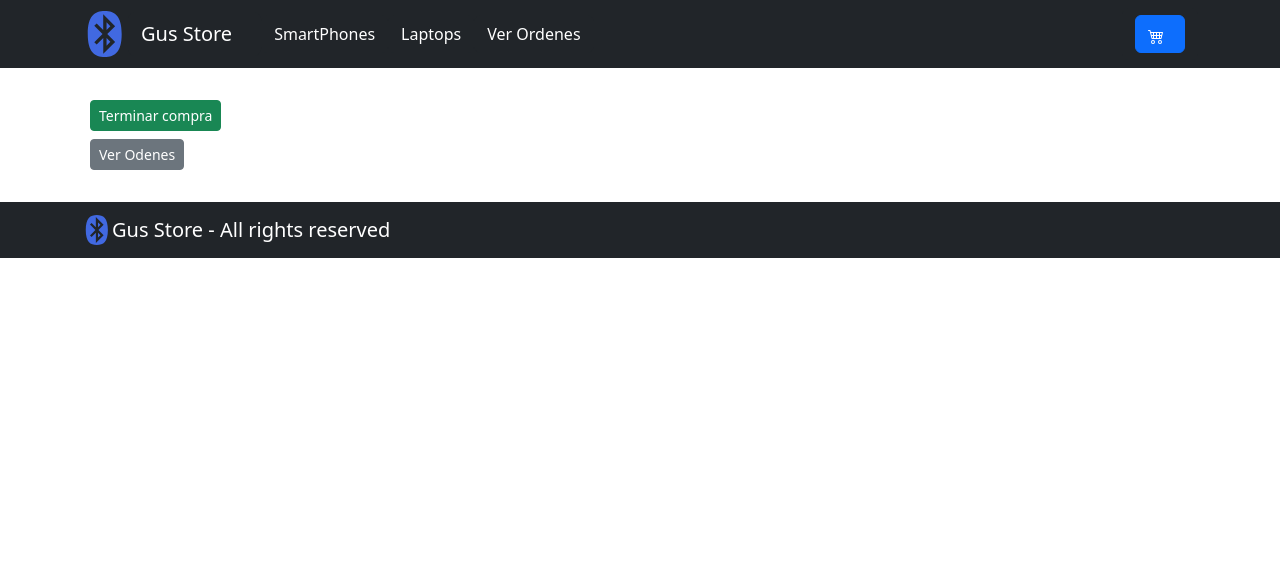
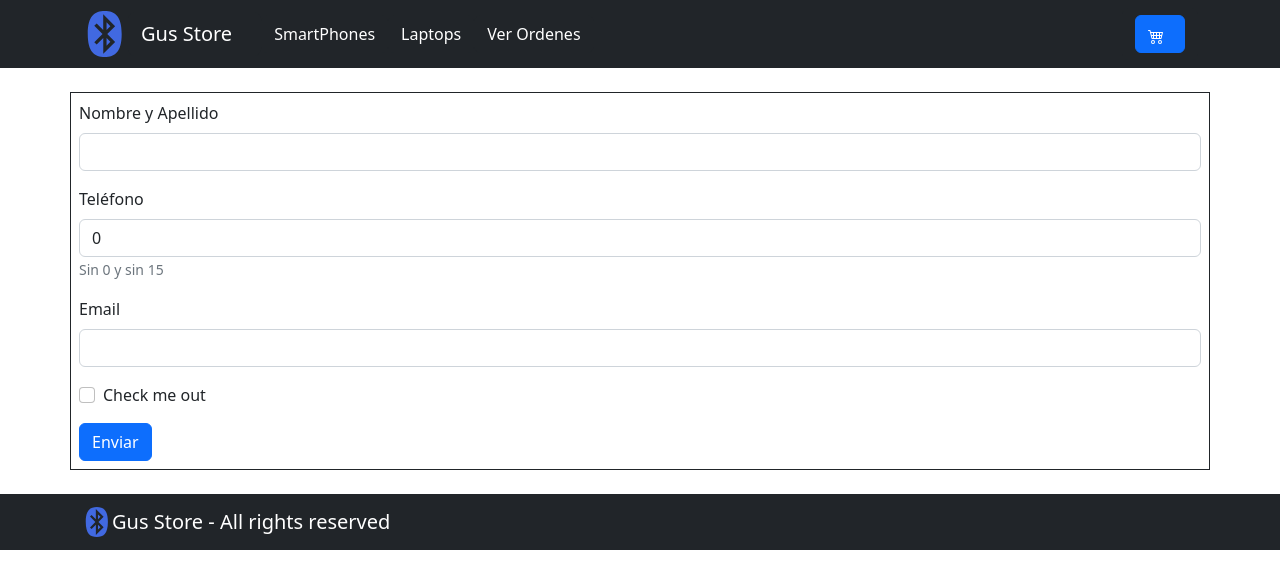
Before and after one commit to romerogustavob/reactclase6, a React (Create React App) app: page /cartview in a window 1280 px wide. Shown: the top 588 px of the page. Built offline with nearby package versions, Linux system fonts and the light colour scheme.

Commit message:
formulario nueva order

```diff
--- a/package.json
+++ b/package.json
@@ -1,8 +1,12 @@
 {
-  "name": "clase5",
+  "name": "reactclase",
   "version": "0.1.0",
   "private": true,
   "dependencies": {
+    "@emotion/react": "^11.10.4",
+    "@emotion/styled": "^11.10.4",
+    "@mui/icons-material": "^5.6.2",
+    "@mui/material": "^5.10.8",
     "@testing-library/jest-dom": "^5.16.5",
     "@testing-library/react": "^13.4.0",
     "@testing-library/user-event": "^13.5.0",
--- a/src/components/CartView/CartView.js
+++ b/src/components/CartView/CartView.js
@@ -1,45 +1,91 @@
 import { addDoc, collection, doc, getDocs, getFirestore, updateDoc } from "firebase/firestore";
-import { Link } from "react-router-dom";
+import { Link, useNavigate } from "react-router-dom";
 import Button from 'react-bootstrap/esm/Button';
+import Form from 'react-bootstrap/Form';
 import Swal from "sweetalert2";
 import { useCartContext } from "../../context/CartContext";
+import { useState } from "react";
 
 const CartView = () => {
-  const { clear } = useCartContext();
+  const { carts, totalPrice, clear } = useCartContext();
 
-  const order = {
-    buyer: { name: 'Ernesto', phone: 123, email: 'ernesto@gmail.com' },
-    items: [ {id: 4, title: 'Samsung Universe 9', price: 500}, {id:7, title: 'MacBook Pro', price: 1749} ],
-    date: '01-10-2022',
-    total: 2249
+  const [name, setName] = useState("");
+  const [phone, setPhone] = useState(0);
+  const [email, setEmail] = useState("");
+
+  const [order, setOrder] = useState([])
+
+    const navigate = useNavigate()
+
+    const orderHandler = (e) => {
+        e.preventDefault();
+        setOrder({
+          buyer: { "name": name, "phone": phone, "email": email },
+          items: carts.map( item => {
+              return {
+                id: item.item.map(i=>i.id),
+                title: item.item.map(i=>i.title),
+                price: item.item.map(i=>i.price),
+              }}),
+          date: Date(),
+          total: totalPrice
+
+        })
+        guardarOrder(order)
     }
 
-  const orderHandler = () => {
+    const finishOrder = () => {
+        navigate('/')
+    }
+
+
+    const guardarOrder = (miorden) => {
+
         console.log('Terminando orden..');
 
         const db = getFirestore()
         const orderCollection = collection(db, 'orders')
 
-    addDoc(orderCollection, order).then( ({id}) => {
+        addDoc(orderCollection, miorden).then( ({id}) => {
             console.log( {id} );
             clear();
             Swal.fire("La orden de pago a sido generada con éxito");
+            //finishOrder();
         })
+
     }
 
   return (
-    <div className="container-sm inline">
-      <div className="m-2">
+    <div className="container-sm inline border border-dark p-2">
 
-        <Button variant="success" size="sm" onClick={orderHandler} >Terminar compra</Button>
-      </div>
+      <Form onSubmit={orderHandler}>
+        <Form.Group className="mb-3" controlId="formBasicText">
+          <Form.Label>Nombre y Apellido</Form.Label>
 
-      <div className="m-2">
-        {/* <button className="btn" onClick={getOrdersHandler}>Ver ordenes</button> */}
-        <Link to={`/orders`}>
-          <Button variant="secondary" size="sm">Ver Odenes</Button>
-        </Link>
-      </div>
+          <Form.Control name="name"  variant="outlined" value={name} onChange={(e)=>{e.preventDefault();setName(e.target.value)}}  />
+
+        </Form.Group>
+        <Form.Group className="mb-3" controlId="formBasicPhone">
+          <Form.Label>Teléfono</Form.Label>
+          <Form.Control name="phone" variant="outlined" value={phone} onChange={(e)=>{e.preventDefault();setPhone(e.target.value)}}/>
+          <Form.Text className="text-muted">
+            Sin 0 y sin 15
+          </Form.Text>
+        </Form.Group>
+        <Form.Group className="mb-3" controlId="formBasicEmail">
+          <Form.Label>Email</Form.Label>
+          <Form.Control name="email" type="email" value={email} variant="outlined" onChange={(e)=>{e.preventDefault(); setEmail(e.target.value)}}/>
+          <Form.Text className="text-muted">
+
+          </Form.Text>
+        </Form.Group>
+        <Form.Group className="mb-3" controlId="formBasicCheckbox">
+          <Form.Check type="checkbox" label="Check me out" />
+        </Form.Group>
+        <Button variant="primary" type="submit">
+          Enviar
+        </Button>
+      </Form>
     </div>
   )
 }
--- a/src/context/CartContext.jsx
+++ b/src/context/CartContext.jsx
@@ -8,7 +8,8 @@ export const useCartContext=()=>useContext(CartContext);
 
 export const CartContextProvider = ({ children }) => {
     const [carts, setCarts] = useState([]);
-    const[totalCarts, setTotalCarts]=useState(0);
+    const [totalCarts, setTotalCarts] = useState(0);
+    const [totalPrice, setTotalPrice] = useState(0);
 
     const isInCart = (cart) => {
       const idcart=cart.item.map(i=>i.id)[0];
@@ -36,6 +37,7 @@ export const CartContextProvider = ({ children }) => {
         return Swal.fire("Ya existe en la lista");
       }
 
+      setTotalPrice(totalPrice + cart.item.map(i=>i.price)[0]);
       const key = uuid();
       const nuevaCart = { ...cart, key};
       setCarts([...carts, nuevaCart]);
@@ -46,6 +48,7 @@ export const CartContextProvider = ({ children }) => {
 
     const removeItem = (cart) => {
       //const removerTarea = tareas.filter((buscada) => buscada.id !== tarea.id);
+      setTotalPrice(totalPrice - cart.item.map(i=>i.price)[0])
       const idcart=cart.item.map(i=>i.id)[0];
       const removerItem = carts.filter((ca)=>ca.item.find(i=>i.id!==idcart))
       console.log("removeite"+removerItem)
@@ -54,6 +57,7 @@ export const CartContextProvider = ({ children }) => {
     };
 
     const clear = () => {
+      setTotalPrice(0)
       setCarts([]);
       puestaCeroCarts();
     };
@@ -63,6 +67,7 @@ export const CartContextProvider = ({ children }) => {
         value={{
           carts,
           totalCarts,
+          totalPrice,
           isInCart,
           addItem,
           removeItem,
```
Also changed, not shown: 1 other file (tests, documents, lock files or other folders). Lines whose indentation alone changed are shown as unchanged.
